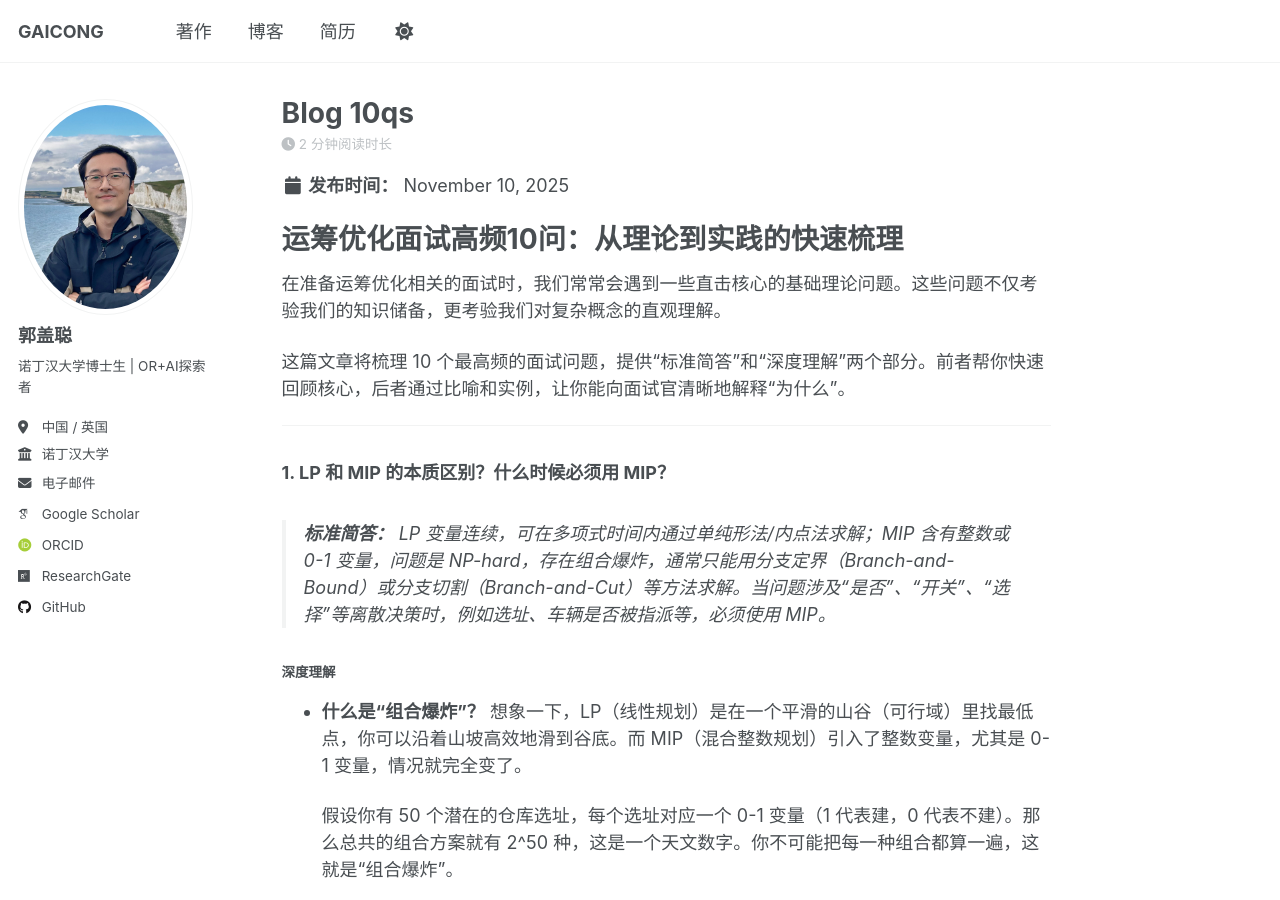
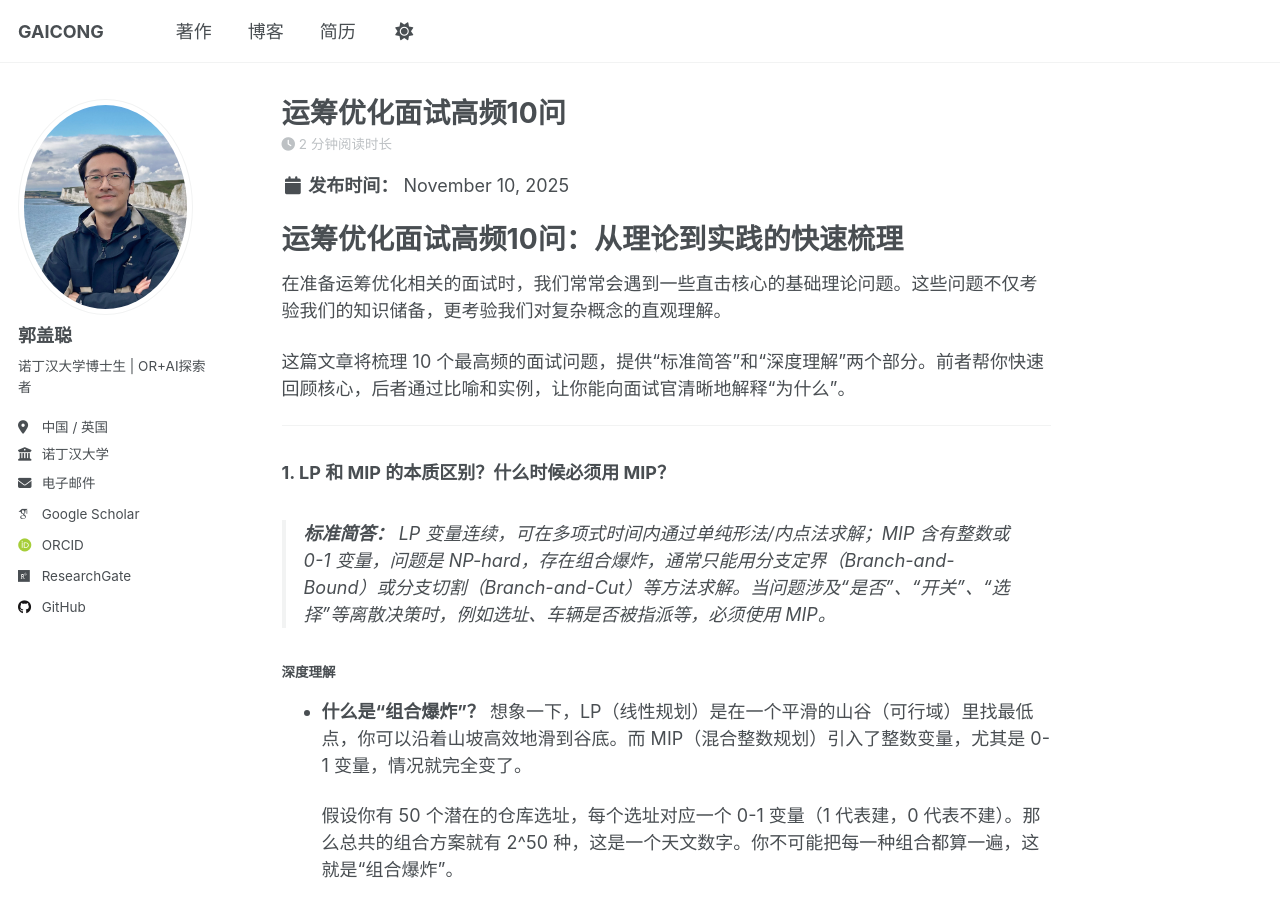
Before and after one commit to Gaicong/gaicong.github.io, a Jekyll site: the page built from _posts/2025-11-10-blog-10qs.md, in a window 1280 px wide and 900 px high. Built offline with Jekyll 4.4.1, drawn with Linux system fonts in a browser that asks for light colours; some web fonts are replaced; a script that is not in the unit is left out.

Commit message:
Update 2025-11-10-blog-10qs.md

```diff
--- a/_posts/2025-11-10-blog-10qs.md
+++ b/_posts/2025-11-10-blog-10qs.md
@@ -1,3 +1,14 @@
+---
+title: '运筹优化面试高频10问'
+date: 2025-11-10
+permalink: /posts/2025/11/10-questions/
+tags:
+  - 学术思考
+  - 面试
+categories:
+  - 学术生活
+---
+
 # 运筹优化面试高频10问：从理论到实践的快速梳理
 
 在准备运筹优化相关的面试时，我们常常会遇到一些直击核心的基础理论问题。这些问题不仅考验我们的知识储备，更考验我们对复杂概念的直观理解。
```
